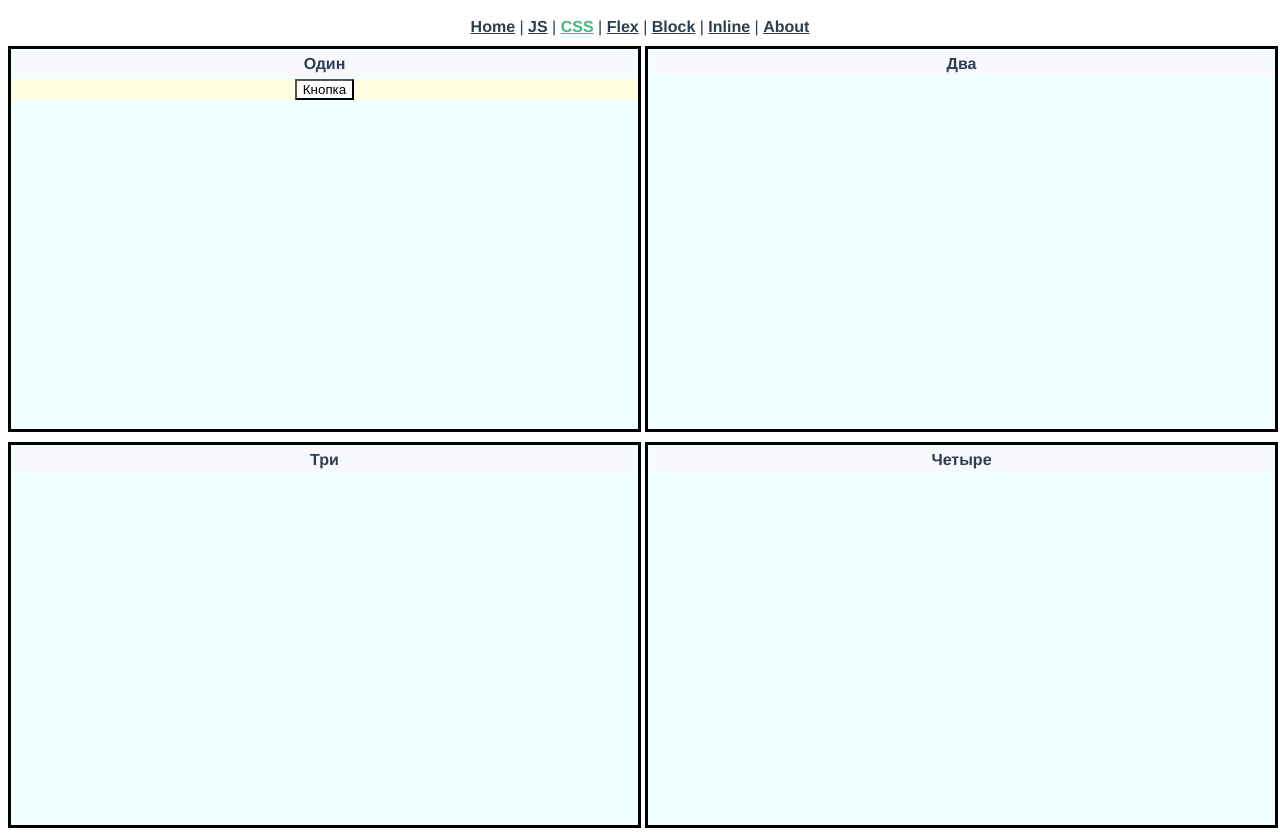
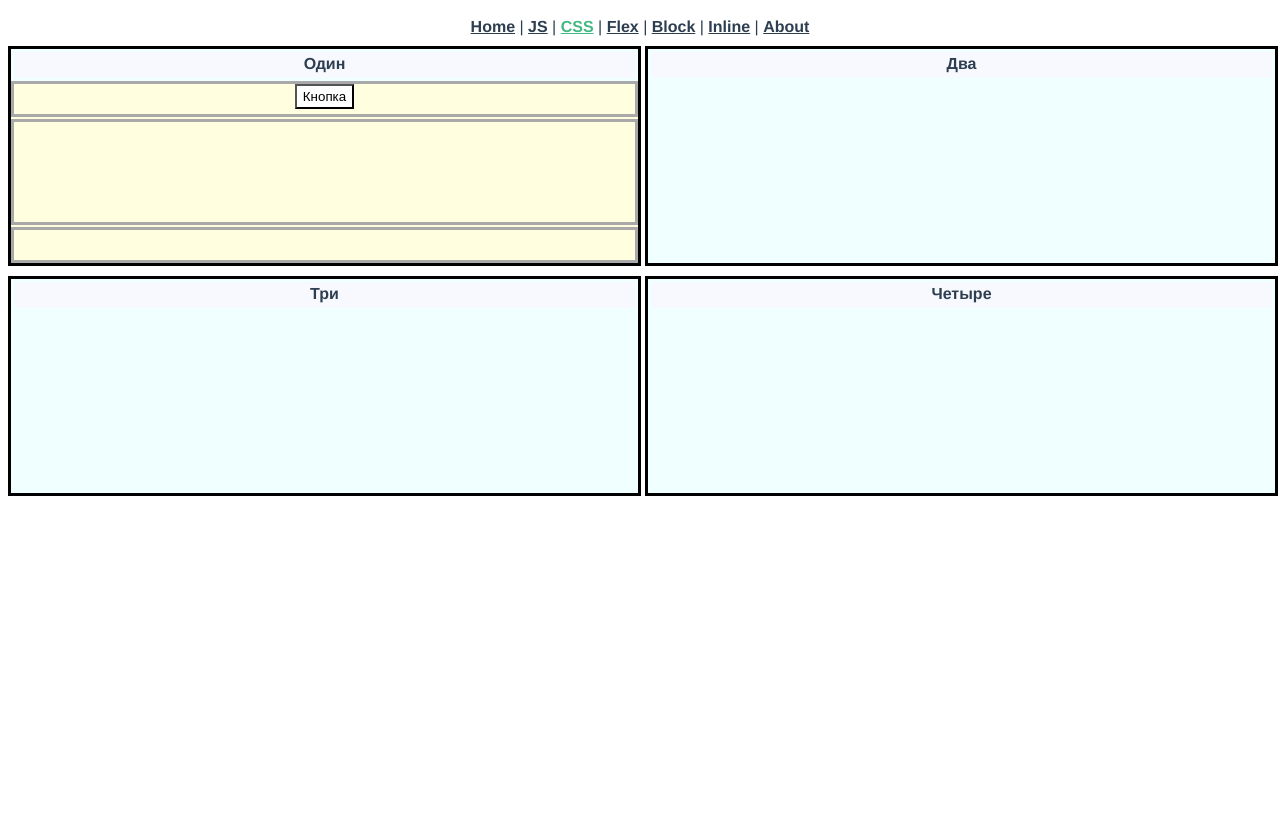
Before and after one commit to Kasimba666/pet_one, a Vue app: page /css in a window 1280 px wide. After the commit the page ends 800 px from the top, so only its background shows below. Built offline with nearby package versions, Linux system fonts and the light colour scheme.

Commit message:
CSS menu

```diff
--- a/src/components/common/MyBar.vue
+++ b/src/components/common/MyBar.vue
@@ -32,19 +32,21 @@ export default {
   height: auto;
   border-style: solid;
   position: relative;
+  display: flex;
+  flex-flow: column;
+
   .bardescription {
-     background: ghostwhite;
-     //border-style: solid;
-     //border-color: grey;
-     padding: 3px;
-     margin: 3px 3px 3px;
+    height: 20px;
+    background: ghostwhite;
+    padding: 3px;
+    margin: 3px 3px 3px;
   }
+
   .barcontent {
-      height: 350px;
-      //border-style: solid;
-      //border-color: grey;
-      //margin: 3px 3px 3px;
-      //position: relative;
+    //height: auto;
+    //min-height: 200px;
+    flex: 1 1 auto;
+
   }
 }
 </style>
--- a/src/components/views/CSSResearch.vue
+++ b/src/components/views/CSSResearch.vue
@@ -4,6 +4,7 @@
             <MyBar barbackcolor='azure' barbordercolor='black'>
                 <template v-slot:title><b>Один</b></template>
               <div class="block-1">
+                <div class="top">
                   <button class="btn-primary btn-main">Кнопка</button>
                   <div class="menu">
                     <button class="btn-menu">Кнопка</button>
@@ -11,7 +12,11 @@
                     <button class="btn-menu">Кнопка</button>
                   </div>
                 </div>
+                <div class="content">
 
+                </div>
+                <div class="bottom"></div>
+              </div>
 
             </MyBar>
             <MyBar barbackcolor='azure' barbordercolor='black'>
@@ -57,27 +62,60 @@ export default {
     height: auto;
 
   .grid {
+    position: relative;
     display: grid;
+    height: 100%;
     grid-template-columns: 1fr 1fr;
     column-gap: 10px;
     grid-template-rows: 1fr 1fr;
     row-gap: 10px;
   }
+
   .block-1 {
     position: relative;
     width: 100%;
-        height: auto;
+    height: 100%;
     background-color: lightyellow;
-        //display: flex;
-        //flex-flow: row wrap;
+    display: flex;
+    flex-flow: column nowrap;
+    gap: 2px;
 
   }
+
+  .top {
+    height: 30px;
+    border-style: solid;
+    border-color: darkgray;
+    position: relative;
+
+  }
+
+  .content {
+    flex: 1 1 auto;
+    min-height: 100px;
+    border-style: solid;
+    border-color: darkgray;
+  }
+
+  .bottom {
+    height: 30px;
+    border-style: solid;
+    border-color: darkgray;
+  }
+
   .btn-main {
+    position: relative;
     background-color: white;
+    height: 25px;
+    vertical-align: middle;
+
+
   }
+
   .btn-menu {
 
   }
+
   .menu {
     position: absolute;
     top: 20px;
@@ -89,14 +127,13 @@ export default {
     flex-flow: column;
     justify-content: left;
   }
+
   .btn-main:hover {
     background-color: chartreuse;
+  }
 
-    }
-   .block-1:hover .menu{
+  .top:hover .menu {
     display: flex;
-
-
   }
 
 }
--- a/src/components/views/FlexResearch.vue
+++ b/src/components/views/FlexResearch.vue
@@ -109,7 +109,7 @@ export default {
       gap: 20px 10px;
       justify-content: space-around;
       align-items: end;
-      align-content: center;
+      //align-content: center;
       div:nth-child(even){
         height: 20px;
       }
```
Lines whose indentation alone changed are shown as unchanged.
